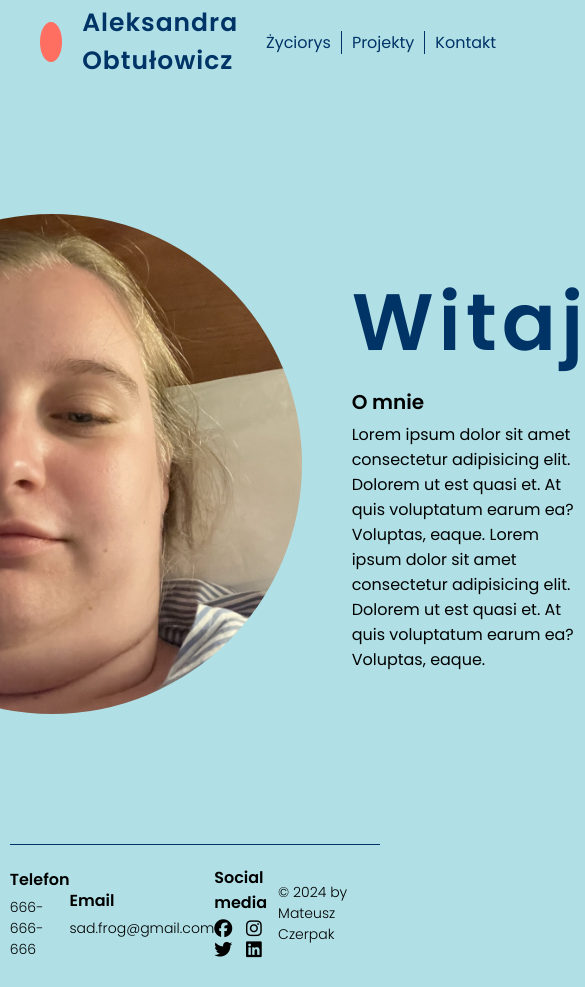
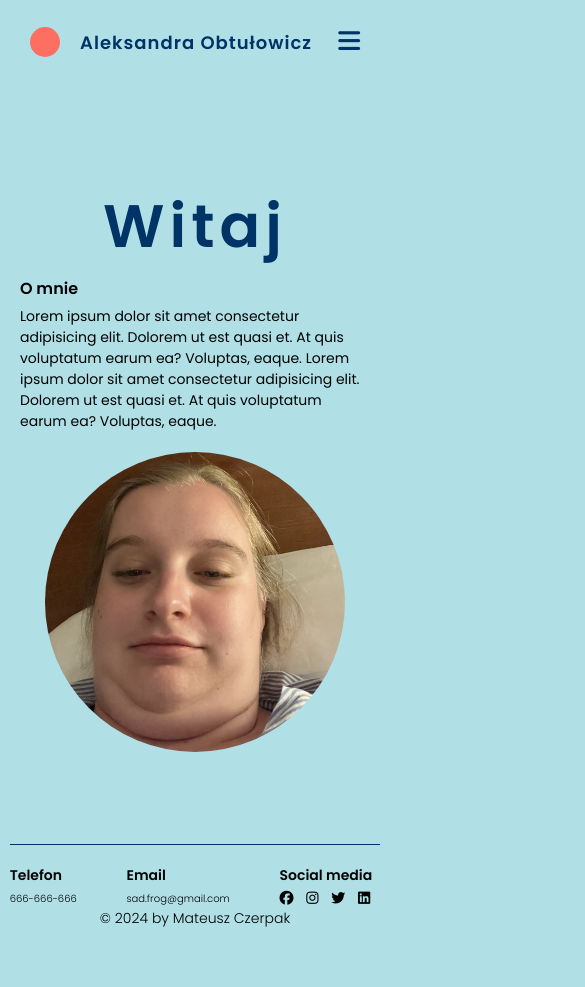
Before and after one commit to Czerpii/ola-cv, a plain HTML site: page pages/index.html in a window 390 px wide. Shown: the whole page, 585 px wide, since content can reach past the window. After the commit the page ends 954 px from the top, so only its background shows below. Drawn offline with Linux system fonts and the light colour scheme.

Commit message:
add media quries

```diff
--- a/assets/css/style.css
+++ b/assets/css/style.css
@@ -42,12 +42,12 @@ header .logo {
   letter-spacing: 1px;
 }
 
-nav ul {
+.nav-list {
   display: flex;
   list-style: none;
 }
 
-nav ul li a {
+.nav-list li a {
   text-decoration: none;
   color: var(--text-header-color);
   font-size: 16px;
@@ -55,8 +55,18 @@ nav ul li a {
   padding: 0 10px;
 }
 
-nav ul li:last-of-type a {
+.nav-list li:last-of-type a {
   border: none;
+}
+
+.menu-mobile {
+  display: none;
+  font-size: 25px;
+  color: var(--text-header-color);
+}
+
+.menu-mobile span i:hover {
+  color: var(--accents-color);
 }
 
 .main-content {
@@ -133,3 +143,154 @@ nav ul li:last-of-type a {
   font-size: 14px;
   font-weight: 300;
 }
+
+@media (orientation: portrait) {
+  .main-content {
+    display: flex;
+    flex-direction: column;
+    justify-content: center;
+    align-items: center;
+  }
+  .intro {
+    flex-direction: column-reverse;
+    justify-content: space-between;
+  }
+}
+@media (max-width: 1280px) {
+  .intro img {
+    width: 450px;
+    height: 450px;
+  }
+}
+
+@media (max-width: 1024px) {
+  .intro {
+    flex-direction: column-reverse;
+  }
+
+  .intro img {
+    width: 400px;
+    height: 400px;
+    margin-right: 0;
+    margin-top: 80px;
+  }
+}
+@media (max-width: 768px) {
+  .nav-list {
+    display: none;
+    justify-content: flex-start;
+    width: 100%;
+    top: 10vh;
+    right: 0;
+    background-color: black;
+  }
+
+  .nav-list li a {
+    border-right: none;
+  }
+  .menu-mobile {
+    display: block;
+  }
+  .footer-content {
+    flex-wrap: wrap;
+  }
+  .footer-content .copyrights {
+    flex-basis: 100%;
+    text-align: center;
+}
+
+@media (max-width: 480px) {
+  header {
+    padding: 25px 30px;
+  }
+  .logo .circle {
+    width: 30px;
+    height: 30px;
+  }
+
+  .logo .name {
+    font-size: 18px;
+  }
+  .intro img {
+    width: 300px;
+    height: 300px;
+    margin-top: 20px;
+  }
+  .intro-text {
+    padding: 0 20px;
+  }
+  .intro-text h1 {
+    font-size: 60px;
+    text-align: center;
+  }
+  .intro-text h2 {
+    font-size: 16px;
+  }
+  .intro-text p {
+    font-size: 14px;
+  }
+  .footer-content .category-name {
+    font-size: 14px;
+  }
+
+  .footer-content .category-content {
+    font-size: 10px;
+  }
+
+  .footer-content .category-content .fa-brands {
+    font-size: 14px;
+  }
+
+  .footer-content .copyrights {
+    font-size: 14px;
+  }
+}
+
+@media (max-width: 360px) {
+  header {
+    padding: 20px 30px;
+  }
+  .logo .circle {
+    width: 25px;
+    height: 25px;
+  }
+
+  .logo .name {
+    font-size: 16px;
+  }
+  .intro img {
+    width: 250px;
+    height: 250px;
+    margin-top: 20px;
+  }
+}
+
+@media (max-width: 360px) {
+  header {
+    padding: 20px 25px;
+  }
+
+  .logo .name {
+    font-size: 14px;
+  }
+  .intro img {
+    width: 200px;
+    height: 200px;
+    margin-top: 20px;
+  }
+  .intro-text h1 {
+    font-size: 50px;
+  }
+  .intro-text h2 {
+    font-size: 14px;
+  }
+  .intro-text p {
+    font-size: 12px;
+  }
+
+  .footer-content .copyrights {
+    flex-basis: 100%;
+    text-align: center;
+    font-size: 10px;
+  }
+}
--- a/pages/index.html
+++ b/pages/index.html
@@ -25,8 +25,10 @@
         <div class="circle"></div>
         <span class="name">Aleksandra Obtułowicz</span>
       </div>
+
       <nav>
-        <ul>
+        <div class="menu-mobile"><span><i class="fa-solid fa-bars"></span></i></div>
+        <ul class="nav-list">
           <li><a href="#">Życiorys</a></li>
           <li><a href="#">Projekty</a></li>
           <li><a href="#">Kontakt </a></li>
@@ -79,6 +81,6 @@
         </div>
       </div>
     </footer>
-    <script src="/assets/js/script.js"></script>
+    <script src="../assets/js/script.js"></script>
   </body>
 </html>
```
